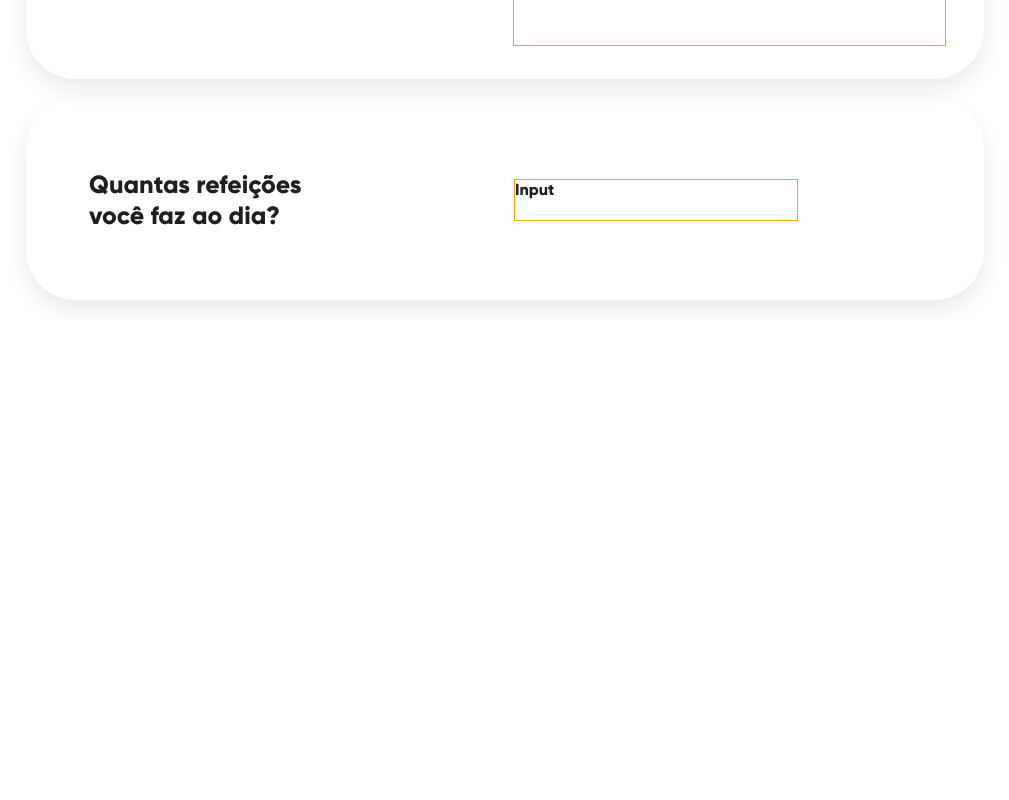
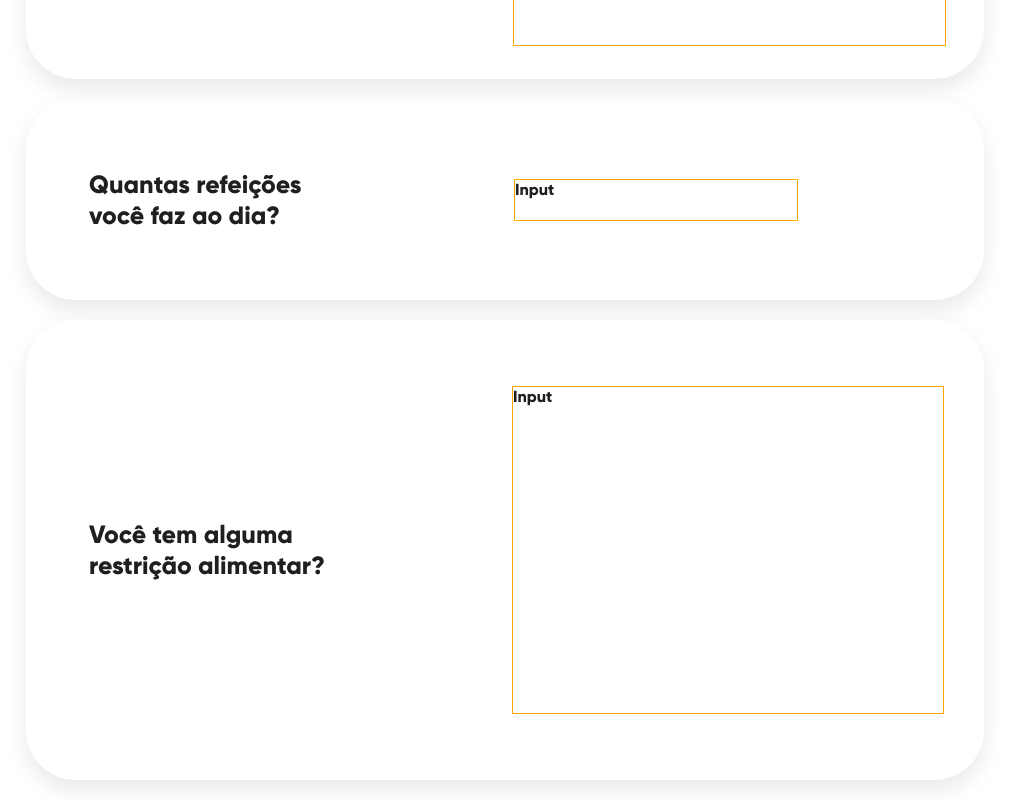
Before and after one commit to AugustoMagalhaes/cloudopss-desafio, a React (Create React App) app: page / in a window 1280 px wide. Shown: the part 1645-2445 px from the top of the page, without its empty margins (141-1150 px from the left). Before the commit the page ends 1965 px from the top, so only its background shows below. Built offline with nearby package versions, Linux system fonts and the light colour scheme.

Commit message:
feat: adiciona FoodRestriction a MainPage.

```diff
--- a/src/pages/MainPage.jsx
+++ b/src/pages/MainPage.jsx
@@ -1,5 +1,6 @@
 import React from 'react';
 import DietChoice from '../components/DietChoice/DietChoice';
+import FoodRestriction from '../components/FoodRestriction/FoodRestriction';
 import Header from '../components/Header/Header';
 import MainGoal from '../components/MainGoal/MainGoal';
 import MealsPerDay from '../components/MealsPerDay/MealsPerDay';
@@ -16,6 +17,7 @@ export default function MainPage() {
       <MainGoal />
       <DietChoice />
       <MealsPerDay />
+      <FoodRestriction />
     </>
   );
 }
```
